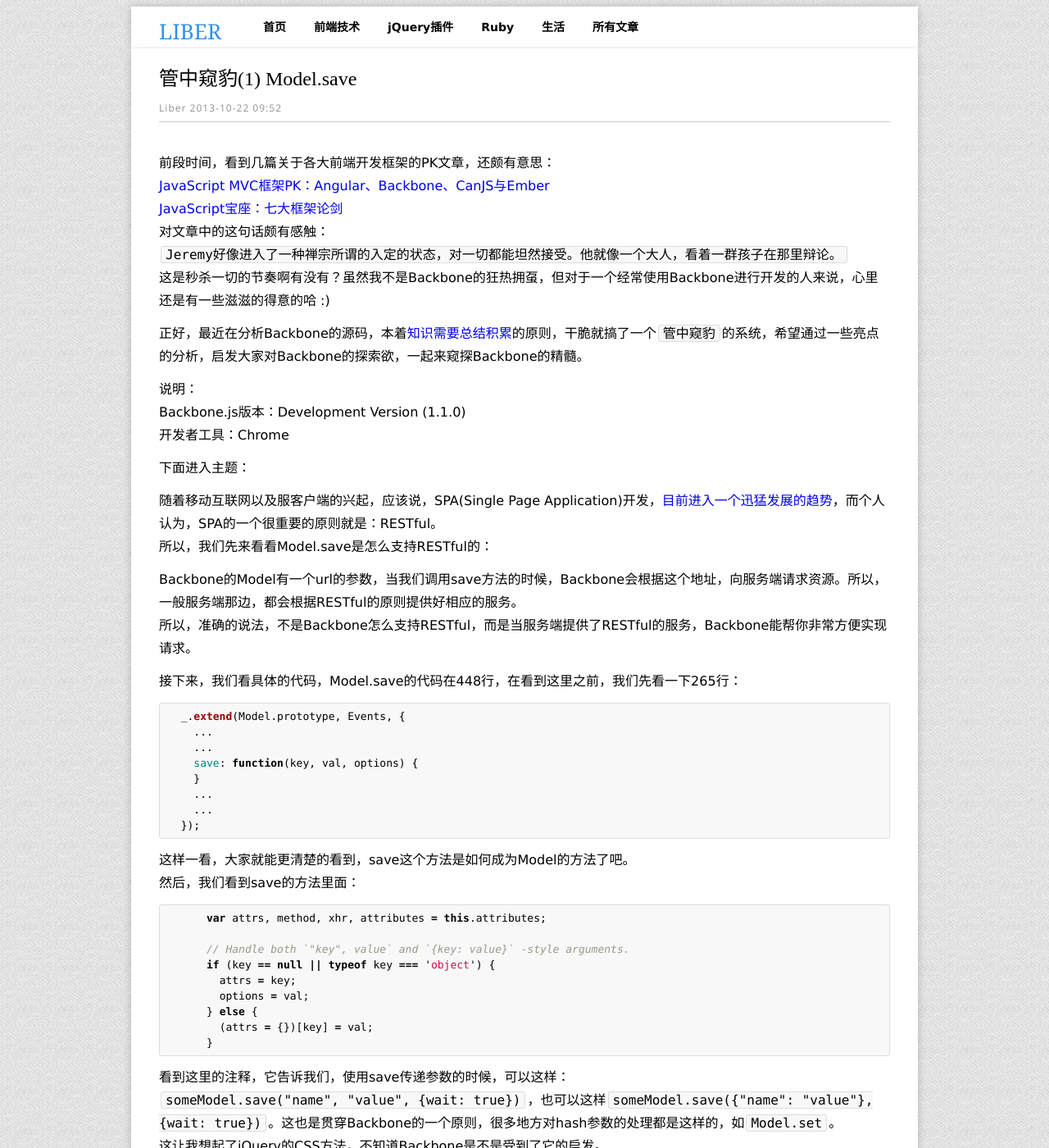
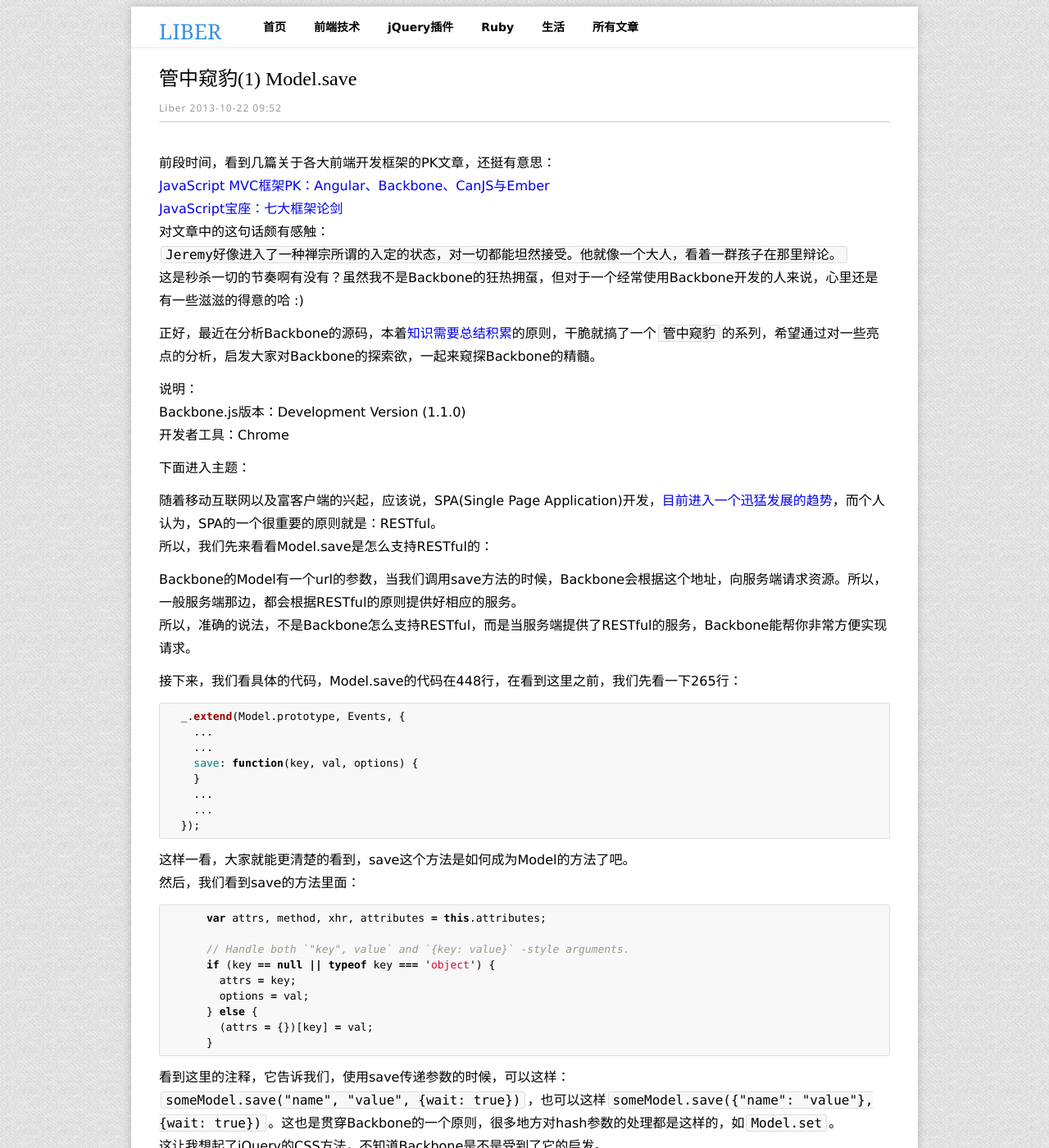
Before and after one commit to mystist/mystist.github.com, a Jekyll site: the page built from _posts/2013-10-22-1.md, in a window 1280 px wide and 1400 px high. Shown: the whole window at 82% size. Built offline with Jekyll 4.4.1, drawn with Linux system fonts in a browser that asks for light colours; Markdown is read by kramdown in place of the engine named in the settings; some of the changed text lies outside the part shown.

```diff
--- a/_posts/2013-10-22-1.md
+++ b/_posts/2013-10-22-1.md
@@ -7,14 +7,14 @@ categories:
 - work
 ---
 
-前段时间，看到几篇关于各大前端开发框架的PK文章，还颇有意思：
+前段时间，看到几篇关于各大前端开发框架的PK文章，还挺有意思：
 [JavaScript MVC框架PK：Angular、Backbone、CanJS与Ember][0]
 [JavaScript宝座：七大框架论剑][1]
 对文章中的这句话颇有感触：
 `Jeremy好像进入了一种禅宗所谓的入定的状态，对一切都能坦然接受。他就像一个大人，看着一群孩子在那里辩论。`
-这是秒杀一切的节奏啊有没有？虽然我不是Backbone的狂热拥虿，但对于一个经常使用Backbone进行开发的人来说，心里还是有一些滋滋的得意的哈 :)
+这是秒杀一切的节奏啊有没有？虽然我不是Backbone的狂热拥虿，但对于一个经常使用Backbone开发的人来说，心里还是有一些滋滋的得意的哈 :)
 
-正好，最近在分析Backbone的源码，本着[知识需要总结积累][2]的原则，干脆就搞了一个`管中窥豹`的系统，希望通过一些亮点的分析，启发大家对Backbone的探索欲，一起来窥探Backbone的精髓。
+正好，最近在分析Backbone的源码，本着[知识需要总结积累][2]的原则，干脆就搞了一个`管中窥豹`的系列，希望通过对一些亮点的分析，启发大家对Backbone的探索欲，一起来窥探Backbone的精髓。
 
 
 说明：
@@ -23,7 +23,7 @@ Backbone.js版本：Development Version (1.1.0)
 
 下面进入主题：
 
-随着移动互联网以及服客户端的兴起，应该说，SPA(Single Page Application)开发，[目前进入一个迅猛发展的趋势][3]，而个人认为，SPA的一个很重要的原则就是：RESTful。
+随着移动互联网以及富客户端的兴起，应该说，SPA(Single Page Application)开发，[目前进入一个迅猛发展的趋势][3]，而个人认为，SPA的一个很重要的原则就是：RESTful。
 所以，我们先来看看Model.save是怎么支持RESTful的：
 
 Backbone的Model有一个url的参数，当我们调用save方法的时候，Backbone会根据这个地址，向服务端请求资源。所以，一般服务端那边，都会根据RESTful的原则提供好相应的服务。
```
Also changed, not shown: other parts of _posts/2013-10-22-1.md (+4 -4 lines), index.md (+1 -1 lines).
